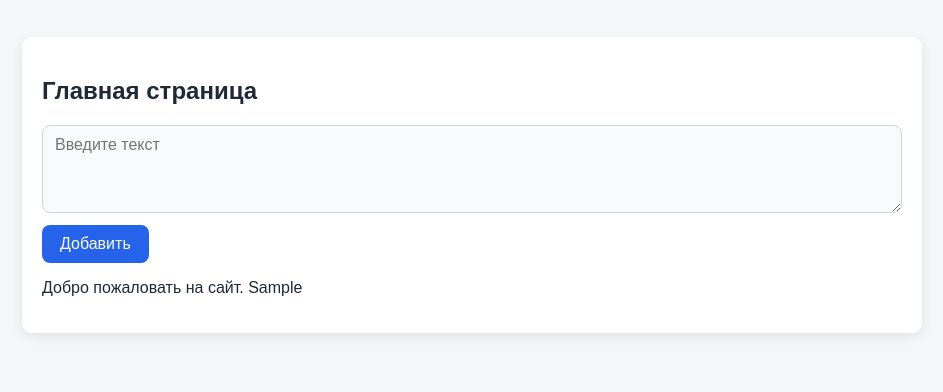
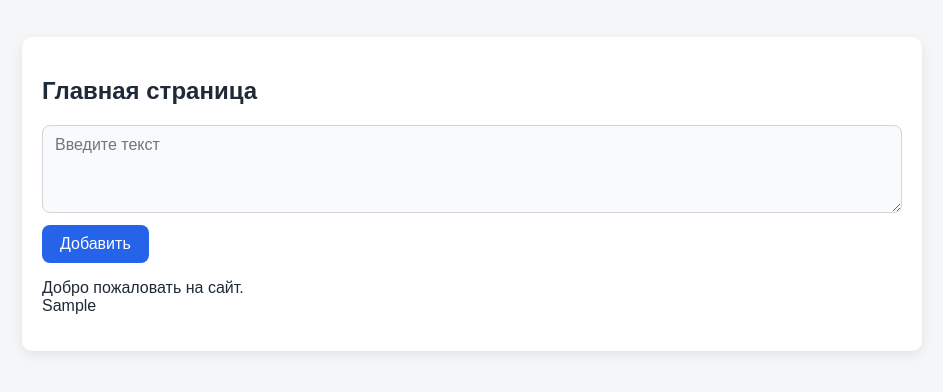
Before and after one commit to IM-git/main-pages, a website with bundled scripts: page index.html in a window 1280 px wide. Both pictures are taken after typing "Sample" into the empty fields and a click on the button "Добавить". Shown: the part 114-506 px from the top of the page, without its empty margins (168-1111 px from the left). Built offline with nearby package versions, Linux system fonts and the light colour scheme.

Commit message:
новый текст в новой строке

```diff
--- a/src/main.ts
+++ b/src/main.ts
@@ -44,7 +44,7 @@ if (noteDisplay && noteInput && addBtn) {
       return;
     }
 
-    noteDisplay.textContent += (noteDisplay.textContent?.length ? " " : "") + piece;
+    noteDisplay.textContent += (noteDisplay.textContent?.length ? "\n" : "") + piece;
     localStorage.setItem(NOTE_STORAGE_KEY, noteDisplay.textContent || "");
 
     noteInput.value = "";
--- a/styles/style.css
+++ b/styles/style.css
@@ -97,3 +97,7 @@ main {
 #add-btn:active {
   background-color: #1e40af;
 }
+
+#main-note-text {
+  white-space: pre-line;
+}
```
